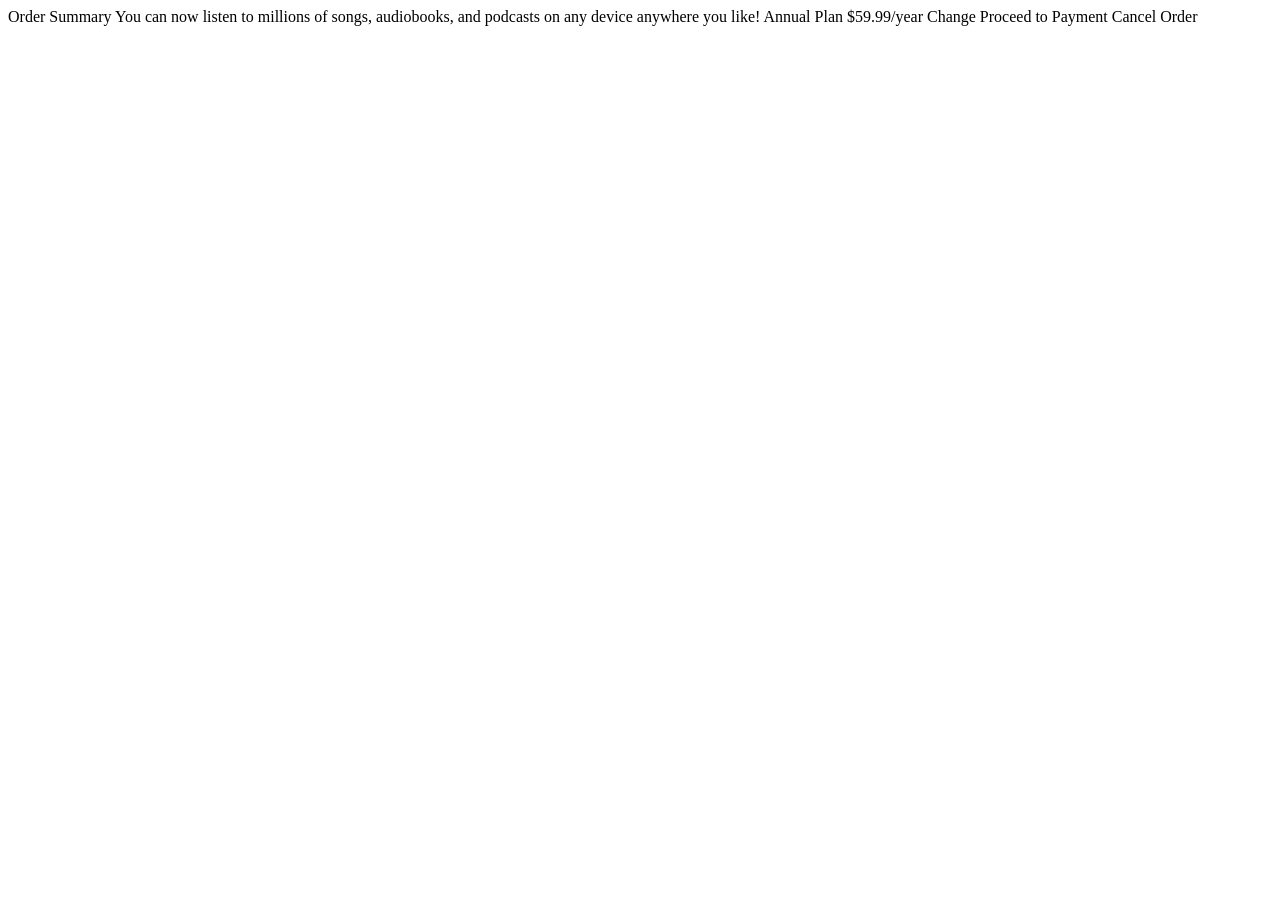
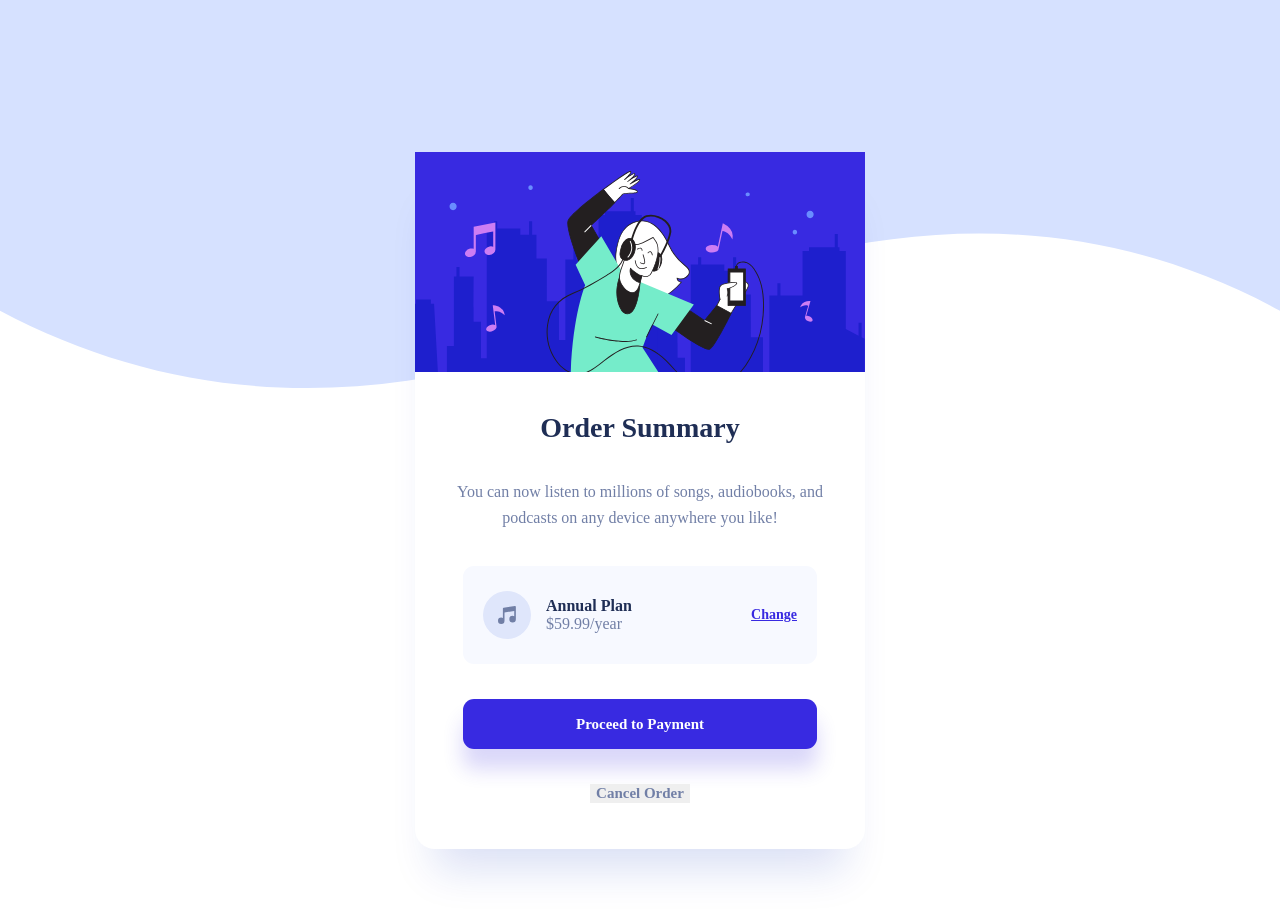
Before and after one commit to HiQendresa/order-summary-component, a plain HTML site: page index.html in a window 1280 px wide. Before the commit the page ends 800 px from the top, so only its background shows below. Drawn offline with Linux system fonts and the light colour scheme.

Commit message:
card component

```diff
--- a/index.html
+++ b/index.html
@@ -11,18 +11,31 @@
 </head>
 <body>
 
-  Order Summary
+  <main>
+    <div class="container">
+      <img src="./images/illustration-hero.svg" alt="illustration-hero">
+   <div class="content">
+     <h2 class="title"> Order Summary</h2>
+     <div class="description"> You can now listen to millions of songs, audiobooks, and podcasts on any
+       device anywhere you like!
+     </div>
+     <div class="offer">
+         <div>
+           <img src="./images/icon-music.svg" alt="icon music">
+         <p>Annual Plan
+           <span> $59.99/year</span>
+         </p>
+       </div>
+       <a href="#">Change</a>
+      </div>
 
-  You can now listen to millions of songs, audiobooks, and podcasts on any
-  device anywhere you like!
+      <button class="btn-payment" type="button">Proceed to Payment</button>
+      <button class="btn-cancel" type="button">Cancel Order</button>
 
-  Annual Plan
-  $59.99/year
+   </div>
 
-  Change
-
-  Proceed to Payment
-  Cancel Order
+  </div>
+  </main>
 
 </body>
 </html>
--- a/style.scss
+++ b/style.scss
@@ -0,0 +1,189 @@
+:root {
+
+    --clr-white: 0, 0%, 100%;
+    --clr-black: 244, 23%, 12%;
+    --clr-cream: 20, 33%, 98%;
+
+    --font-family-ibm: 'IBM Plex Sans', sans-serif;
+}
+
+*,
+*::before,
+*::after {
+  box-sizing: border-box;
+}
+
+body,
+h1,
+h2,
+h3,
+h4,
+p,
+figure,
+blockquote,
+dl,
+dd {
+  margin: 0;
+}
+
+/* Set core root defaults */
+html:focus-within {
+  scroll-behavior: smooth;
+}
+
+body {
+  min-height: 100vh;
+  text-rendering: optimizeSpeed;
+  line-height: 1.5;
+  overflow-x: hidden;
+
+  max-width: 1440px;
+  padding: 152px 0px 151px 0px;
+  display: flex;
+  justify-content: center;
+  align-items: center;
+
+  background-image: url('./images/pattern-background-desktop.svg');
+  background-position: top;
+  background-size: 100%;
+  background-repeat: no-repeat;
+
+  position: relative;
+}
+
+a:not([class]) {
+  text-decoration-skip-ink: auto;
+}
+
+img,
+picture {
+  width: 100%;
+  display: block;
+}
+
+
+.container {
+    max-width: 450px;
+    height: 697px;
+    margin: 0 auto;
+
+    border-radius: 20px;
+    background: #FFF;
+    box-shadow: 0px 40px 40px -20px rgba(13, 48, 189, 0.15);
+
+    .content {
+        display: flex;
+        flex-direction: column;
+        align-items: center;
+        justify-items: right;
+        gap: 35px;
+        padding: 40px;
+
+        img {
+            border-top-left-radius: 20px;
+            border-top-right-radius: 20px;
+        }
+
+        .title {
+            color: #1F2E55;
+            text-align: center;
+            font-family: Red Hat Display;
+            font-size: 28px;
+            font-style: normal;
+            font-weight: 900;
+            line-height: normal;
+        }
+
+        .description {
+            color: #717FA6;
+            text-align: center;
+            font-family: Red Hat Display;
+            font-size: 16px;
+            font-style: normal;
+            font-weight: 500;
+            line-height: 26px;
+        }
+
+        .offer {
+            display: flex;
+            align-items: center;
+            justify-content: space-between;
+            width: 354px;
+            height: 98px;
+            padding: 0 20px;
+
+            border-radius: 11px;
+            background: #F7F9FF;
+
+            div {
+                display: flex;
+                align-items: center;
+                gap: 15px;
+
+                img {
+                    width: 48px;
+                    height: 48px;
+                }
+
+                p {
+                    color: #1F2E55;
+                    font-family: Red Hat Display;
+                    font-size: 16px;
+                    font-style: normal;
+                    font-weight: 900;
+                    line-height: normal;
+                }
+
+                span {
+                    color: #717FA6;
+                    font-family: Red Hat Display;
+                    font-size: 16px;
+                    font-style: normal;
+                    font-weight: 500;
+                    line-height: normal;
+                    display: block;
+                }
+            }
+
+            a {
+                color: #382AE1;
+                font-family: Red Hat Display;
+                font-size: 14px;
+                font-style: normal;
+                font-weight: 700;
+                line-height: normal;
+                text-decoration-line: underline;
+            }
+        }
+
+        .btn-payment {
+            width: 354px;
+            height: 50px;
+
+            border-radius: 11px;
+            border: none;
+            background: #382AE1;
+            box-shadow: 0px 20px 20px 0px rgba(56, 42, 225, 0.19);
+
+            color: #FFF;
+            font-family: Red Hat Display;
+            font-size: 15px;
+            font-style: normal;
+            font-weight: 900;
+            line-height: normal;
+            cursor: pointer;
+        }
+
+        .btn-cancel {
+            color: #717FA6;
+            font-family: Red Hat Display;
+            font-size: 15px;
+            font-style: normal;
+            font-weight: 900;
+            line-height: normal;
+            border: none;
+
+            cursor: pointer;
+        }
+    }
+}
```
Also changed, not shown: style.css, 1 other file.
